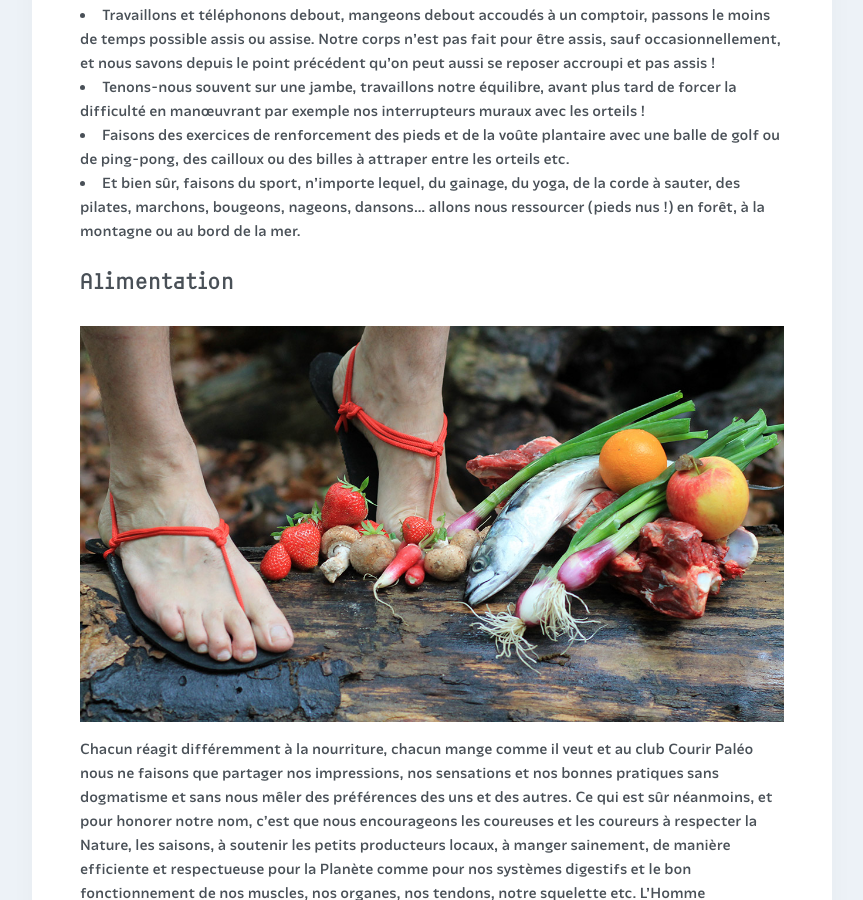
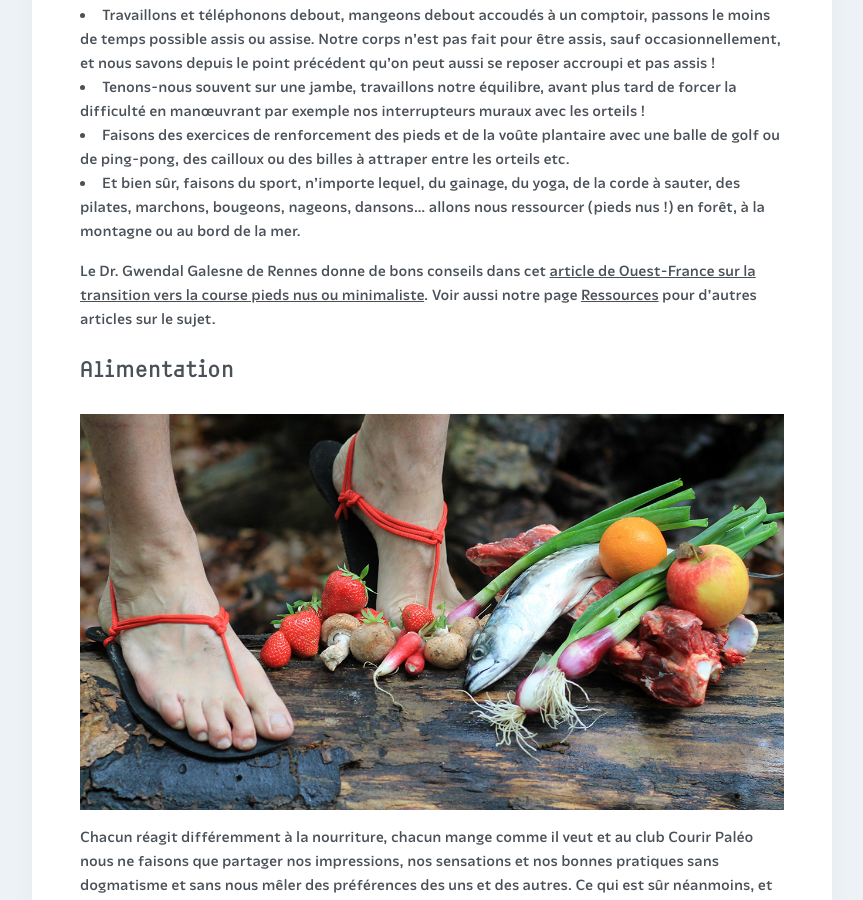
Before and after one commit to courirpaleo/courirpaleo.github.io, a Jekyll site: the page built from _pages/ressources.md, in a window 1280 px wide and 900 px high, scrolled down 3152 px. Shown: the whole window, without its empty margins (208-1071 px from the left). Built offline with Jekyll 4.4.1, drawn with Linux system fonts in a browser that asks for light colours; some web fonts are replaced.

Commit message:
Update ressources.md

```diff
--- a/_pages/ressources.md
+++ b/_pages/ressources.md
@@ -27,6 +27,9 @@ Quelques astuces pour gagner en souplesse et en résistance&nbsp;:
 - Tenons-nous souvent sur une jambe, travaillons notre équilibre, avant plus tard de forcer la difficulté en man&oelig;uvrant par exemple nos interrupteurs muraux avec les orteils&nbsp;!
 - Faisons des exercices de renforcement des pieds et de la voûte plantaire avec une balle de golf ou de ping-pong, des cailloux ou des billes à attraper entre les orteils etc.
 - Et bien sûr, faisons du sport, n'importe lequel, du gainage, du yoga, de la corde à sauter, des pilates, marchons, bougeons, nageons, dansons... allons nous ressourcer (pieds nus&nbsp;!) en forêt, à la montagne ou au bord de la mer.
+
+Le Dr. Gwendal Galesne de Rennes donne de bons conseils dans cet [article de Ouest-France sur la transition vers la course pieds nus ou minimaliste](https://www.ouest-france.fr/sport/running/running-courir-pieds-nus-qu-en-penser-5724359). Voir aussi notre page [Ressources](/ressources) pour d'autres articles sur le sujet.
+
 
 ## Alimentation
 ![Courir Paleo](/assets/images/CourirPaleo_photo_marque_MQ_1200px.jpg)
```
